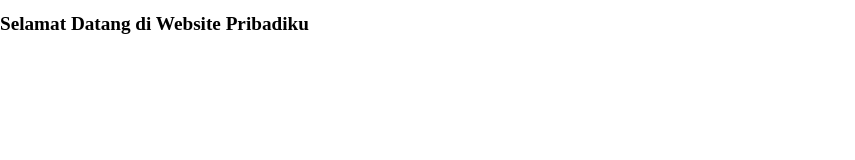
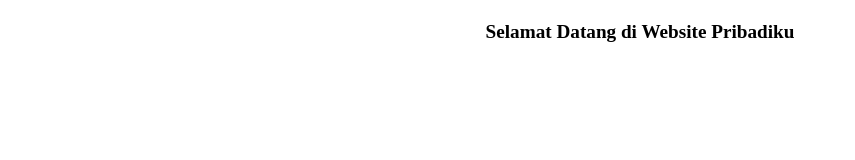
Before and after one commit to sugiartoefendisby/sugiartoefendisby.github.io, a plain HTML site: page index.html in a window 1280 px wide. Shown: the whole page, without its empty margins (0-855 px from the left). Drawn offline with Linux system fonts and the light colour scheme.

Commit message:
Update index.html

```diff
--- a/index.html
+++ b/index.html
@@ -9,12 +9,13 @@
 <style>
 body{
 display: flex;
-margin: auto;
+justify-content: center;
 }
   h1{
     font-size: 1.2rem;
     font-weight: 700;
     font-family: "Cursive";
+text-align: center;
   }
 </style>
 
```
